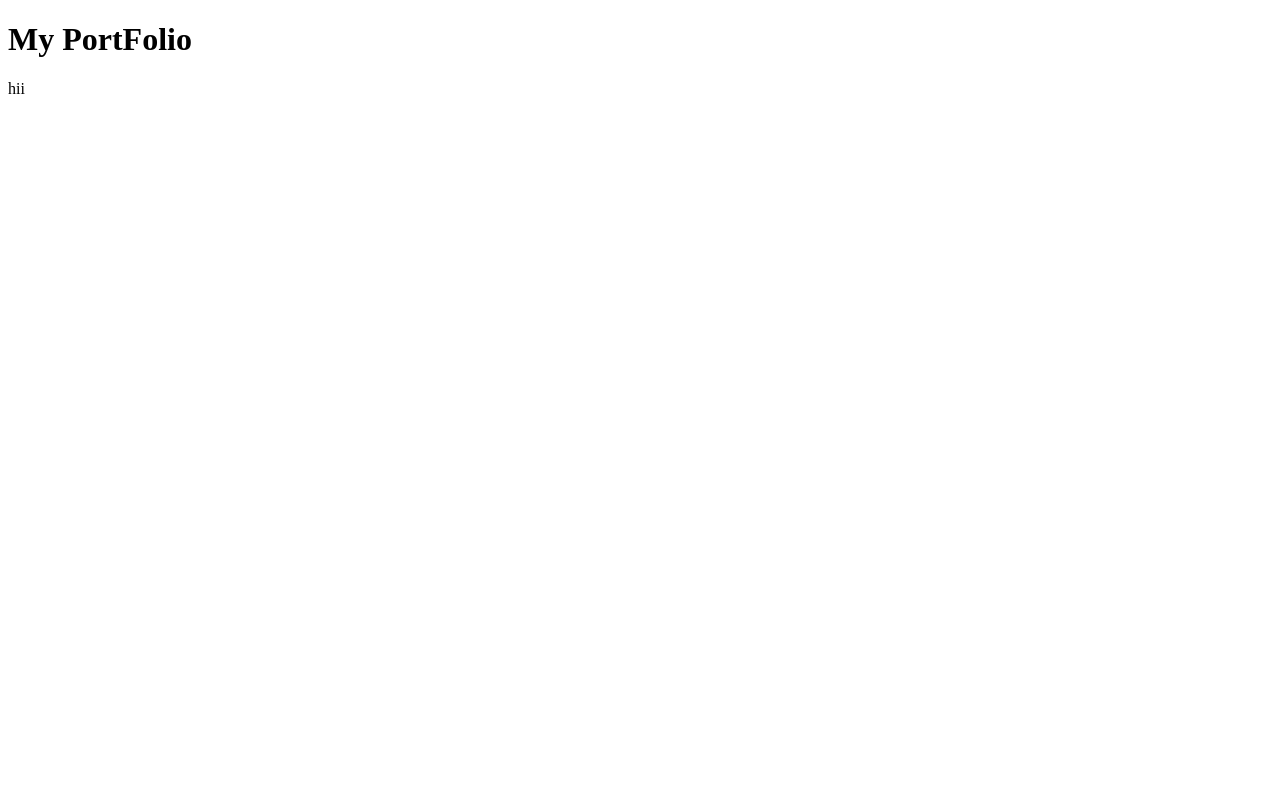
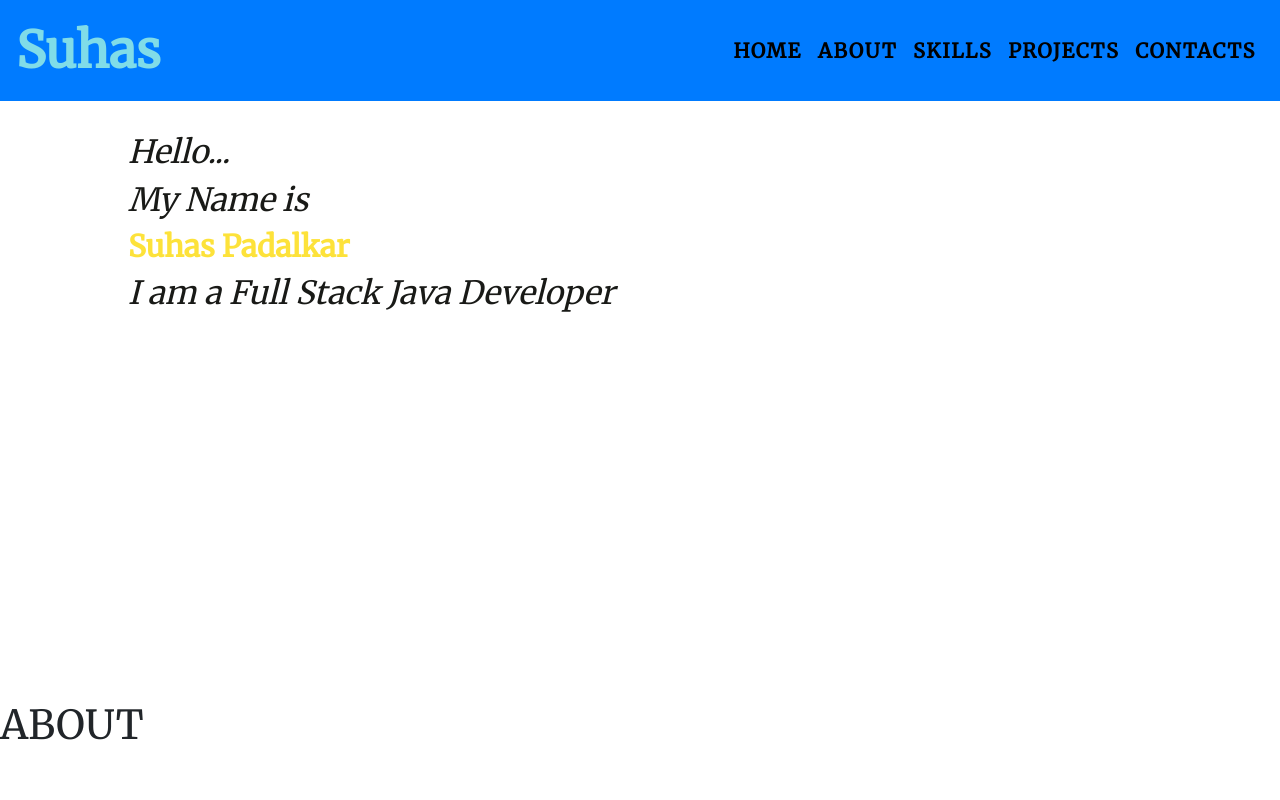
Before and after one commit to suhaspadalkar/MyPortfolio, a plain HTML site: page index.html in a window 1280 px wide. Shown: the top 800 px of the page. Drawn offline with nearby package versions, Linux system fonts and the light colour scheme.

Commit message:
portfolio css work in progress

```diff
--- a/index.html
+++ b/index.html
@@ -1,15 +1,83 @@
 <!DOCTYPE html>
 <html lang="en">
+
 <head>
-    <meta charset="UTF-8">
-    <meta name="viewport" content="width=device-width, initial-scale=1.0">
-    <title>MyPortfolio</title>
+  <meta charset="UTF-8">
+  <link rel="icon"
+    href="https://png.pngtree.com/png-vector/20190227/ourmid/pngtree-vector-portfolio-icon-png-image_708676.jpg">
+  <link rel="stylesheet" href="https://cdn.jsdelivr.net/npm/bootstrap@4.6.2/dist/css/bootstrap.min.css"
+    integrity="sha384-xOolHFLEh07PJGoPkLv1IbcEPTNtaed2xpHsD9ESMhqIYd0nLMwNLD69Npy4HI+N" crossorigin="anonymous">
+  <script src="https://cdn.jsdelivr.net/npm/jquery@3.5.1/dist/jquery.slim.min.js"
+    integrity="sha384-DfXdz2htPH0lsSSs5nCTpuj/zy4C+OGpamoFVy38MVBnE+IbbVYUew+OrCXaRkfj"
+    crossorigin="anonymous"></script>
+  <script src="https://cdn.jsdelivr.net/npm/bootstrap@4.6.2/dist/js/bootstrap.bundle.min.js"
+    integrity="sha384-Fy6S3B9q64WdZWQUiU+q4/2Lc9npb8tCaSX9FK7E8HnRr0Jz8D6OP9dO5Vg3Q9ct"
+    crossorigin="anonymous"></script>
+  <meta name="viewport" content="width=device-width, initial-scale=1.0">
+  <link rel="stylesheet" href="stylesheet.css">
+  <title>MyPortfolio</title>
 </head>
+
 <body>
-    <h1>My PortFolio</h1>
-    <div>
-        <p>hii</p>
+
+  <div class="navigation-bar">
+    <nav class="navbar navbar-expand-lg navbar-light bg-primary">
+      <a class="navbar-brand" href="index.html"><span class="myname">Suhas</span> </a>
+      <button class="navbar-toggler" type="button" data-toggle="collapse" data-target="#navbarSupportedContent"
+        aria-controls="navbarSupportedContent" aria-expanded="false" aria-label="Toggle navigation">
+        <span class="navbar-toggler-icon"></span>
+      </button>
+
+      <div class="collapse navbar-collapse" id="navbarSupportedContent">
+        <ul class="navbar-nav ml-auto">
+          <li class="nav-item active">
+            <a class="nav-link" href="#home"><span class="mymenu">Home</span><span class="sr-only">(current)</span></a>
+          </li>
+          <li class="nav-item">
+            <a class="nav-link" href="#about"><span class="mymenu">About</span></a>
+          </li>
+          <li class="nav-item">
+            <a class="nav-link" href="#skills"><span class="mymenu">Skills</span></a>
+          </li>
+          <li class="nav-item">
+            <a class="nav-link" href="#project"><span class="mymenu">Projects</span></a>
+          </li>
+          <li class="nav-item">
+            <a class="nav-link" href="#contact"><span class="mymenu">Contacts</span></a>
+          </li>
+        </ul>
+      </div>
+    </nav>
+  </div>
+
+  <div class="dv" id="home">
+    <div class="info">
+
+      <span class ="hminfo">Hello...</span><br>
+        <span class ="hminfo">My Name is </span><br>
+        <span class ="hmname">Suhas Padalkar</span><br>
+        <span class ="hminfo">I am a Full Stack Java Developer</span>
+
     </div>
+  </div>
+
+  <div class="dv" id="about">
+    <h1>ABOUT</h1>
+  </div>
+  <div class="dv" id="Skills">
+    <h1>SKILLS</h1>
+  </div>
+  <div class="dv" id="project">
+    <h1>PROJECT</h1>
+  </div>
+  <div class="dv" id="contact">
+    <h1>CONTACT</h1>
+
+  </div>
+
+
+
 
 </body>
+
 </html>
--- /dev/null
+++ b/stylesheet.css
@@ -0,0 +1,75 @@
+@import url('https://fonts.googleapis.com/css2?family=Inter:wght@900&family=Merriweather&family=Open+Sans:wght@500&display=swap');
+body
+{
+    margin:0px;
+    box-sizing: border-box;
+    font-family: 'Inter', sans-serif;
+    font-family: 'Merriweather', serif;
+    /* background-color:cornflowerblue */
+
+
+}
+.navigation-bar
+{
+    position: fixed;
+    top: 0px;
+    left: 0px;
+    width: 100%;
+
+}
+.myname
+{
+    font-family: 'Inter', sans-serif;
+font-family: 'Merriweather', serif;
+ font-weight: bolder;
+ font-size: 50px;
+  color: #80dce8;
+
+}
+.mymenu
+{
+    text-transform: uppercase;
+    color: black;
+    font-weight: bolder;
+    font-size: 20px;
+    letter-spacing: 1.5px;
+}
+.mymenu:hover
+{
+    color: #80dce8;
+}
+#home
+{
+    margin-top: 70px;
+}
+.dv
+{
+    height: 100%;
+    width: 100%;
+    margin-top:30%;
+}
+.info
+{
+    margin-top: 10%;
+    /* margin-left: 10%;
+    margin-bottom: 20%; */
+    padding-left: 10%;
+    width: 100%;
+}
+.hminfo
+{
+    font-size: 30px;
+    font-style: oblique;
+    font-size: xx-large;
+
+    color: rgb(25, 26, 23);
+
+}
+.hmname
+{
+    font-family: 'Inter', sans-serif;
+    font-family: 'Merriweather', serif;
+     font-weight: bolder;
+     font-size: 30px;
+      color: rgba(252, 219, 9, 0.8);
+}
```
